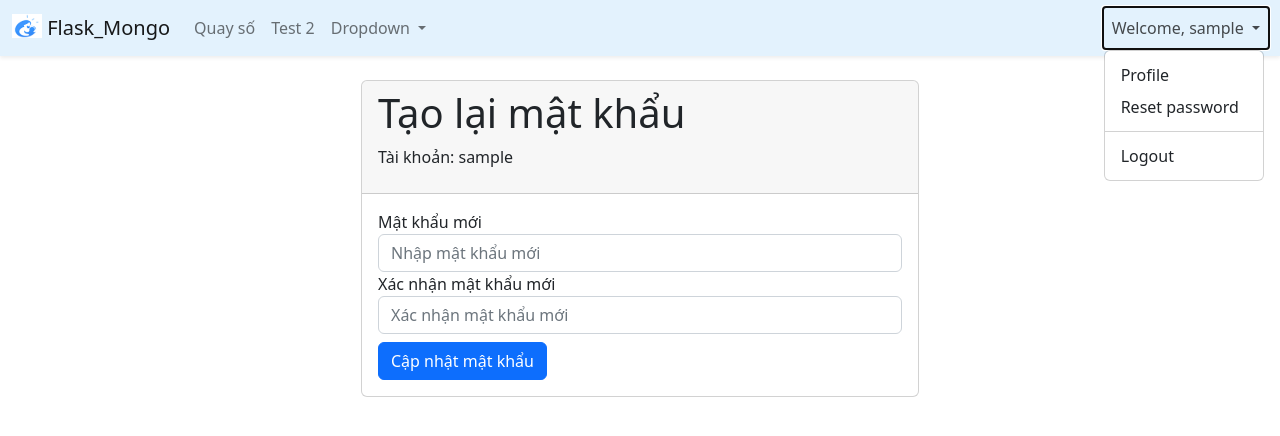
After one commit to Jdsatashi/FL-DX-QuaySo, a Flask app: page /auth/account/reset-password/1 in a window 1280 px wide, after a click that opens the changed part. The commit adds this page. Shown: the top 436 px of the page. Run offline with Flask 3, Linux system fonts and the light colour scheme; the visitor is signed in with stand-in values (Sample User, id 1); a database or web service that is not in the repository returns one stand-in record (values such as "Sample title"); some libraries are stand-ins or nearby versions.

Commit message:
Update code, updating fully account management function 03/12/2023

```diff
--- a/run.py
+++ b/run.py
@@ -1,5 +1,11 @@
+import os
+
 from src import app
 
 
+FLASK_PORT = os.environ.get('FLASK_RUN_PORT')
+FLASK_HOST = os.environ.get('FLASK_RUN_HOST')
+FLASK_DEBUG = os.environ.get('FLASK_DEBUG')
+
 if __name__ == '__main__':
-    app.run(debug=True)
+    app.run(debug=FLASK_DEBUG, port=FLASK_PORT, host=FLASK_HOST)
--- a/src/forms.py
+++ b/src/forms.py
@@ -12,6 +12,20 @@ class CreateAccountForm(FlaskForm):
     submit = SubmitField("Tạo tài khoản")
 
 
+class UpdateAccountForm(FlaskForm):
+    username = StringField("Username", validators=[Length(min=2), DataRequired()])
+    email = EmailField("Email", validators=[DataRequired()])
+    turn_roll = IntegerField("Lượt quay")
+    is_active = BooleanField("Hoạt động")
+    submit = SubmitField("Cập nhật tài khoản")
+
+
+class UpdatePasswordForm(FlaskForm):
+    new_password = PasswordField("Mật khẩu mới", validators=[Length(min=2), DataRequired()])
+    confirm_password = PasswordField("Xác nhận mật khẩu mới", validators=[EqualTo('new_password'), DataRequired()])
+    submit = SubmitField("Cập nhật mật khẩu")
+
+
 class LoginForm(FlaskForm):
     username = StringField("Username", validators=[Length(min=1), DataRequired()])
     password = PasswordField("Mật khẩu", validators=[Length(min=8), DataRequired()])
--- a/src/requests/authenticate.py
+++ b/src/requests/authenticate.py
@@ -2,7 +2,7 @@
 from bson import ObjectId
 from flask import render_template, redirect, request, flash, url_for, Blueprint, session
 import bcrypt
-from src.forms import LoginForm
+from src.forms import LoginForm, UpdatePasswordForm
 from ..mongodb import ACCOUNT_TABLE
 from ..utils.utilities import role_auth_id, role_admin_id
 
@@ -33,6 +33,7 @@ def login():
                         }
                     })
                 session["username"] = username
+                session["_id"] = user["_id"]
                 flash(f"Successfully Login! Welcome '{username}'.", "success")
                 return redirect(url_for('home'))
             else:
@@ -46,6 +47,24 @@ def login():
 def logout():
     session.pop('username')
     return redirect(url_for('home'))
+
+
+@auth.route('account/reset-password/<string:_id>', methods=['GET'])
+def reset_password(_id):
+    user = authorize_user()
+    is_admin = admin_authorize()
+    form = UpdatePasswordForm()
+    print("Reset password function")
+    if user['_id'] == _id:
+        print(f'User edit: {user}')
+        return render_template('auth/reset_password.html', account=user, form=form)
+    elif is_admin:
+        account = ACCOUNT_TABLE.find_one({'_id': ObjectId(_id)})
+        print(f'Admin edit: {user}')
+        return render_template('auth/reset_password.html', form=form, account=account)
+    else:
+        print('Not access able.')
+    return redirect(url_for('admin.account_manager'))
 
 
 def authorize_user():
--- a/src/requests/roll_number.py
+++ b/src/requests/roll_number.py
@@ -30,7 +30,8 @@ def roll_number():
         return redirect(url_for('home'))
     user_id = user['_id']
     roll_data = ROLL_TABLE.find_one({'user_id': user_id})
-    roll_data['_id'] = str(roll_data['_id'])
+    if roll_data:
+        roll_data['_id'] = str(roll_data['_id'])
     print(user)
     print(roll_data)
     form = NumberSelectedForm()
--- /dev/null
+++ b/src/templates/auth/reset_password.html
@@ -0,0 +1,51 @@
+{% extends 'layouts/layout.html' %}
+{% block content %}
+    <div class="container">
+        <div class="col-md-6 offset-3">
+            <div class="card mt-lg-4">
+                <div class="card-header">
+                    <h1>Tạo lại mật khẩu</h1>
+                    <p>Tài khoản: {{ account.username }}</p>
+                </div>
+                <div class="card-body">
+                    <form method="POST" action="{{ url_for('auth.reset_password', _id=account._id) }}">
+                        {{ form.csrf_token() }}
+                        <fieldset class="form-group">
+                            <div class="form-group">
+                                {{ form.new_password.label(class="form-control-label", type="password") }}
+                                {% if form.new_password.errors %}
+                                    {{ form.new_password(class="form-control is-invalid") }}
+                                    {% for error in form.new_password.errors %}
+                                        <div class="invalid-feedback">
+                                            <span>{{ error }}</span>
+                                        </div>
+                                    {% endfor %}
+                                {% else %}
+                                    {{ form.new_password(class="form-control", placeholder="Nhập mật khẩu mới") }}
+                                {% endif %}
+                            </div>
+
+                            <div class="form-group">
+                                {{ form.confirm_password.label(class="form-control-label", type="password") }}
+                                {% if form.confirm_password.errors %}
+                                    {{ form.confirm_password(class="form-control is-invalid") }}
+                                    {% for error in form.confirm_password.errors %}
+                                        <div class="invalid-feedback">
+                                            <span>{{ error }}</span>
+                                        </div>
+                                    {% endfor %}
+                                {% else %}
+                                    {{ form.confirm_password(class="form-control", placeholder="Xác nhận mật khẩu mới") }}
+                                {% endif %}
+                            </div>
+
+                            <div class="form-group mt-2">
+                                {{ form.submit(class="btn btn-primary") }}
+                            </div>
+                        </fieldset>
+                    </form>
+                </div>
+            </div>
+        </div>
+    </div>
+{% endblock %}
--- a/src/templates/layouts/navbar.html
+++ b/src/templates/layouts/navbar.html
@@ -39,7 +39,7 @@
                         </a>
                         <ul class="dropdown-menu">
                             <li><a class="dropdown-item" href="#">Profile</a></li>
-                            <li><a class="dropdown-item" href="#">Another action</a></li>
+                            <li><a class="dropdown-item" href="{{ url_for('auth.reset_password', _id=session['_id']) }}">Reset password</a></li>
                             <li>
                                 <hr class="dropdown-divider">
                             </li>
--- a/src/templates/roll_number.html
+++ b/src/templates/roll_number.html
@@ -83,9 +83,10 @@
             idCloseModal: 'close-modal-btn',
             idModalParent: 'overlay',
             idMainModal: 'main-modal',
-            idShowNumberToConfirm: 'confirm-result',
+            idShowNumberToConfirm: 'show-selected-number',
             idModalForm: 'modal-form',
-            idModalInput: 'modal-input'
+            idModalInput: 'modal-input',
+            idModalConfirm: 'confirm-result'
         })
     </script>
 {% endblock %}
--- a/src/utils/utilities.py
+++ b/src/utils/utilities.py
@@ -11,7 +11,8 @@ role_admin = ROLE_TABLE.find_one({'role': 'admin'})
 role_admin_id = str(role_admin['_id']) if role_admin else ROLE_TABLE.find_one(
     {'role': 'admin'})
 
-def validate_account_value(emails, username, turn_roll):
+
+def validate_account_create(emails, username, turn_roll):
     if not validators.email(emails):
         flash(f"Email was not valid.", "warning")
         return redirect(url_for('admin.account_create'))
```
Also changed, not shown: src/requests/administrator.py (+38 -16 lines), src/routes.py (+8 -1 lines), src/static/scripts/modal.js (+6 -5 lines), src/templates/admin/account/edit.html (+8 -29 lines), src/templates/admin/account/index.html (+22 -4 lines), 1 other file.
